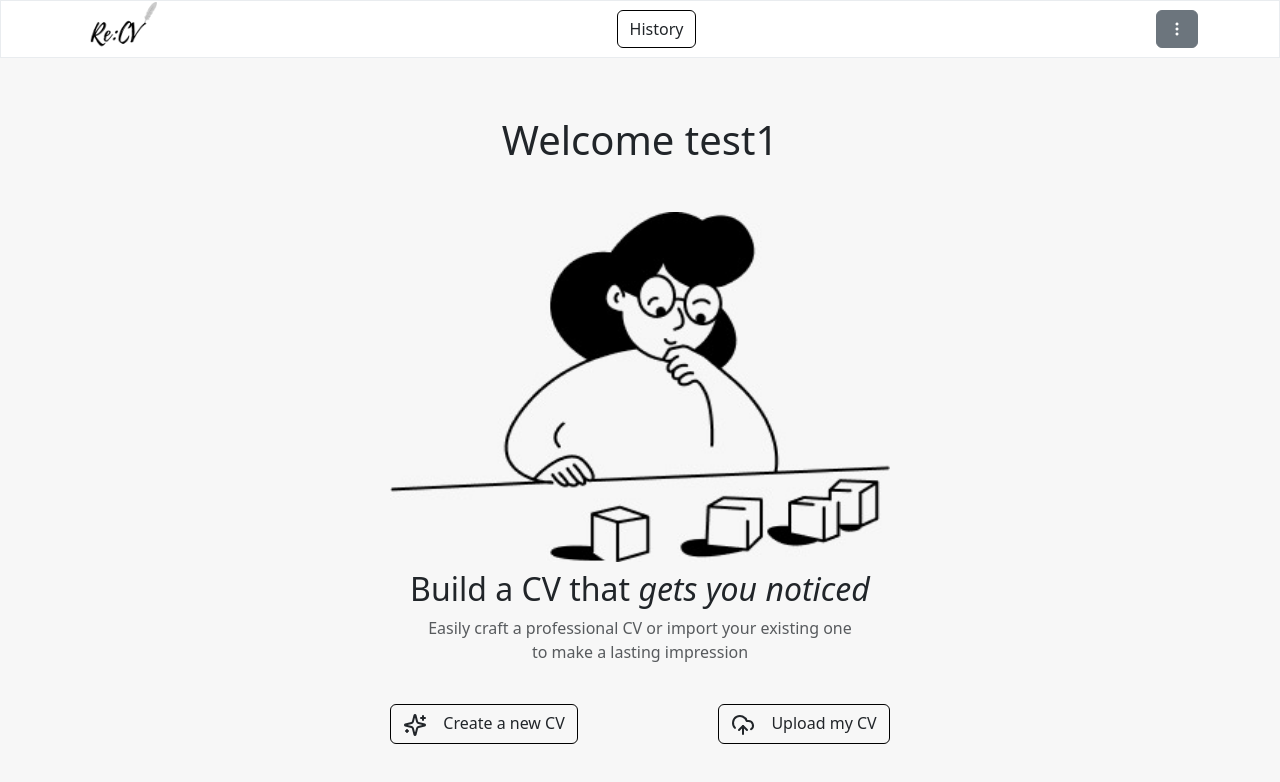
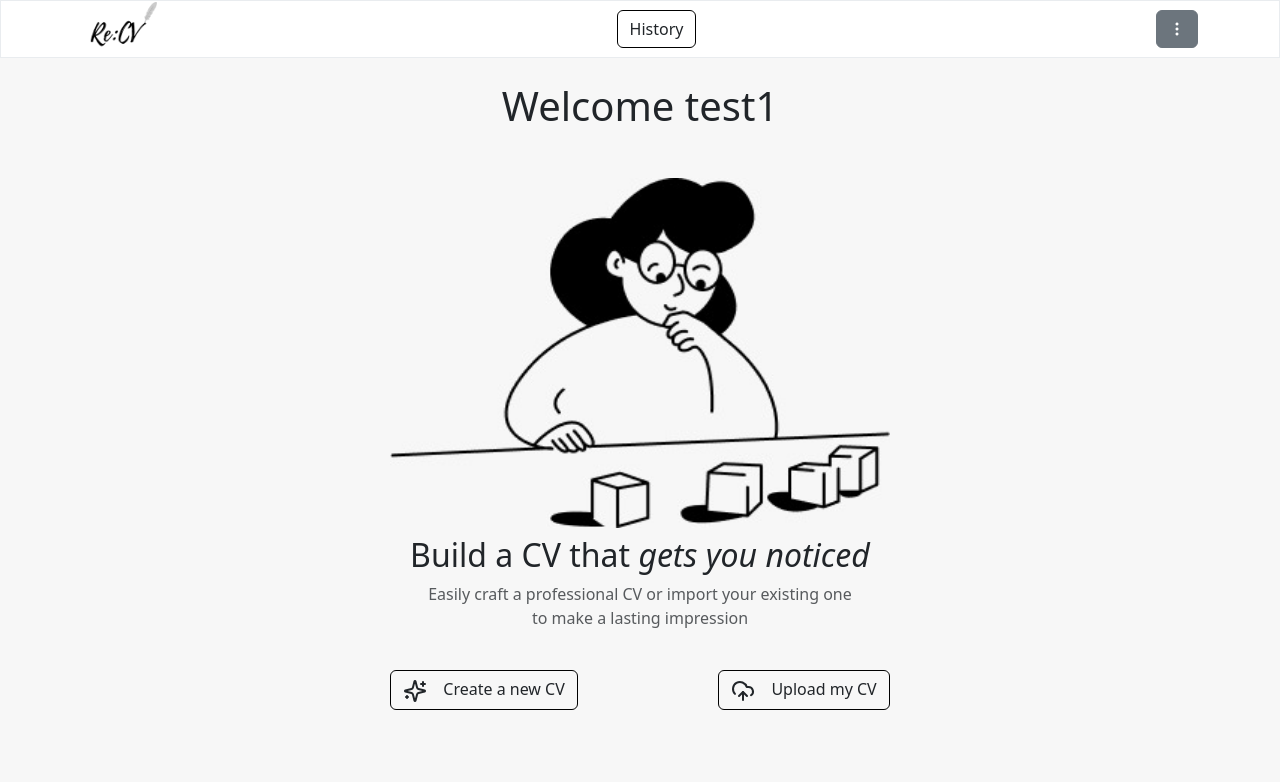
Before and after one commit to ihuda100/re_cv_client, a React (Vite) app: page /homeClient in a window 1280 px wide. Shown: the top 782 px of the page. Built offline with nearby package versions, Linux system fonts and the light colour scheme; no server answers.

Commit message:
fix history

```diff
--- a/src/componentsClient/History.jsx
+++ b/src/componentsClient/History.jsx
@@ -16,14 +16,18 @@ function History() {
   const doApiAllResumes = async () => {
     let url = API_URL + "/resumes/history";
     try {
-      let data = await doApiGet(url);
+      let res = await doApiGet(url);
       setLoading(false);
-      console.log(data.data);
-      setAr(data.data);
+      console.log(res.data);
+      setAr(res.data);
     } catch (error) {
-      console.log(error);
+      console.error(error);
       setLoading(false);
-      setError(error.response.data.error);
+      if (error.message == "Network Error") {
+        setError(error.message);
+      } else{
+        setError(error.response.data.error);
+      }
     }
   };
 
@@ -38,7 +42,7 @@ function History() {
         <div className="text-center p-3">
           <img src={gif} alt="loading" width={50} />
         </div>
-      ) : error ? (<h1 className="text-center text-danger">{error}</h1>) : (
+      ) : error ? (<h1 className="text-center text-danger p-3">{error}</h1>) : (
         <>
           <div className="container">
             <div style={{ textAlign: "center", justifyContent: "center" }}>
@@ -70,7 +74,7 @@ function History() {
                             className="btn btn-outline-dark"
                             onClick={() => toPreviwe(resume._id)}
                           >
-                            <i class="bi bi-arrow-right-short"></i>
+                            <i className="bi bi-arrow-right-short"></i>
                           </button>
                         </td>
                       </tr>
--- a/src/componentsClient/Template.jsx
+++ b/src/componentsClient/Template.jsx
@@ -24,7 +24,6 @@ const Template = () => {
     try {
       const url = API_URL + "/resumes/getinfo";
       const res = await doApiMethod(url, "POST", data);
-      //const actualIndex = (startIndex + i) % imgs.length;
       nav(`/cvtemp${(startIndex + i) % imgs.length}`, {
         state: { data: [res.data], index: (startIndex + i) % imgs.length },
       });
--- a/src/componentsClient/homeClient.jsx
+++ b/src/componentsClient/homeClient.jsx
@@ -54,10 +54,10 @@ const HomeClient = () => {
 
   return (
     <div
-      className="text-center d-flex justify-content-center align-items-center flex-column"
-      style={{ height: "93vh", background: '#F7F7F7' }}
+      className="text-center d-flex justify-content-center align-items-center flex-column pb-5"
+      style={{ background: '#F7F7F7' }}
     >
-      <h1 className="mb-4">
+      <h1 className="my-4">
         Welcome {myName} {myInfo.LastName}
       </h1>
       <div className=" w-50  p-4 ">
@@ -71,7 +71,7 @@ const HomeClient = () => {
         </p>
       </div>
 
-      <div className="w-50 d-flex justify-content-around ">
+      <div className="w-50 d-flex justify-content-around pb-4">
         <button
           onMouseEnter={onHover2}
           onMouseLeave={onHover2}
--- a/src/services/apiService.jsx
+++ b/src/services/apiService.jsx
@@ -13,7 +13,7 @@ export const doApiGet = async (_url) => {
     return data;
   }
   catch(err){
-    console.error(err.response.data);
+    // console.error(err.response.data);
     throw err
   }
 }
```
